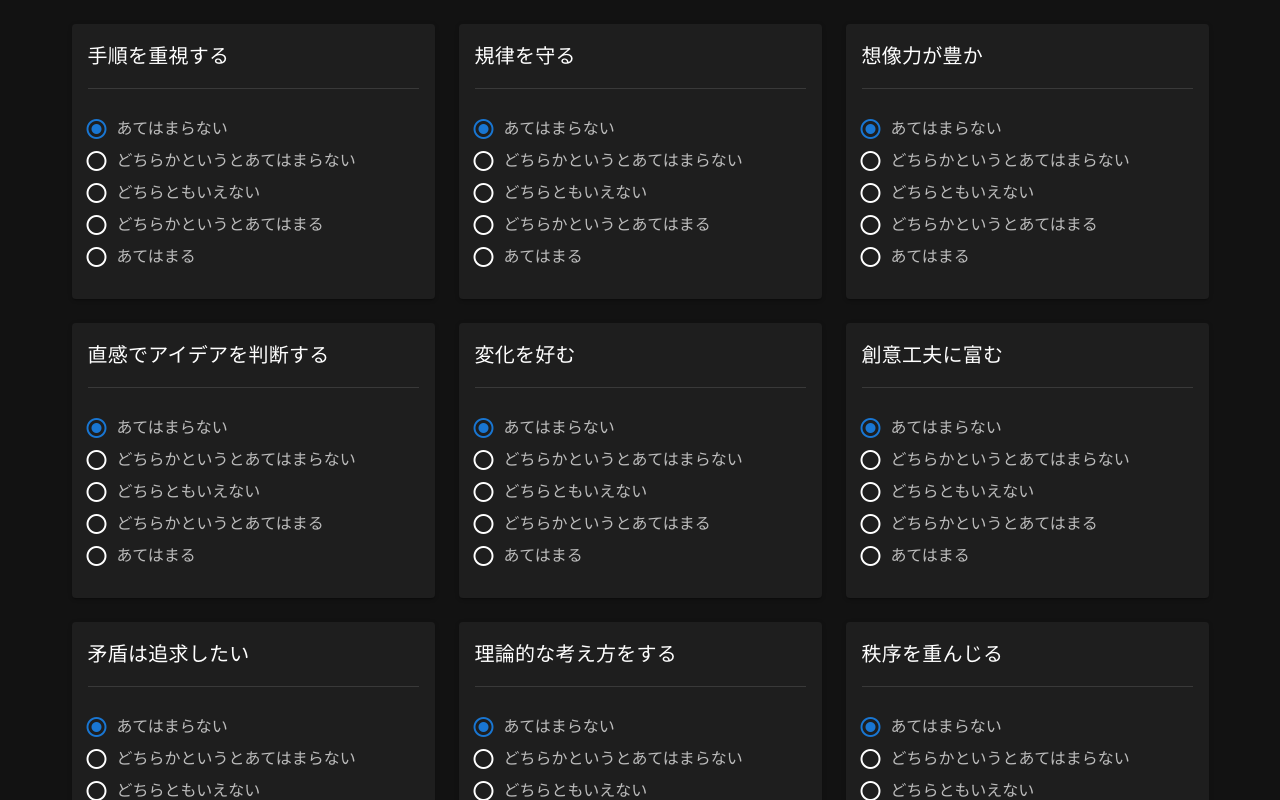
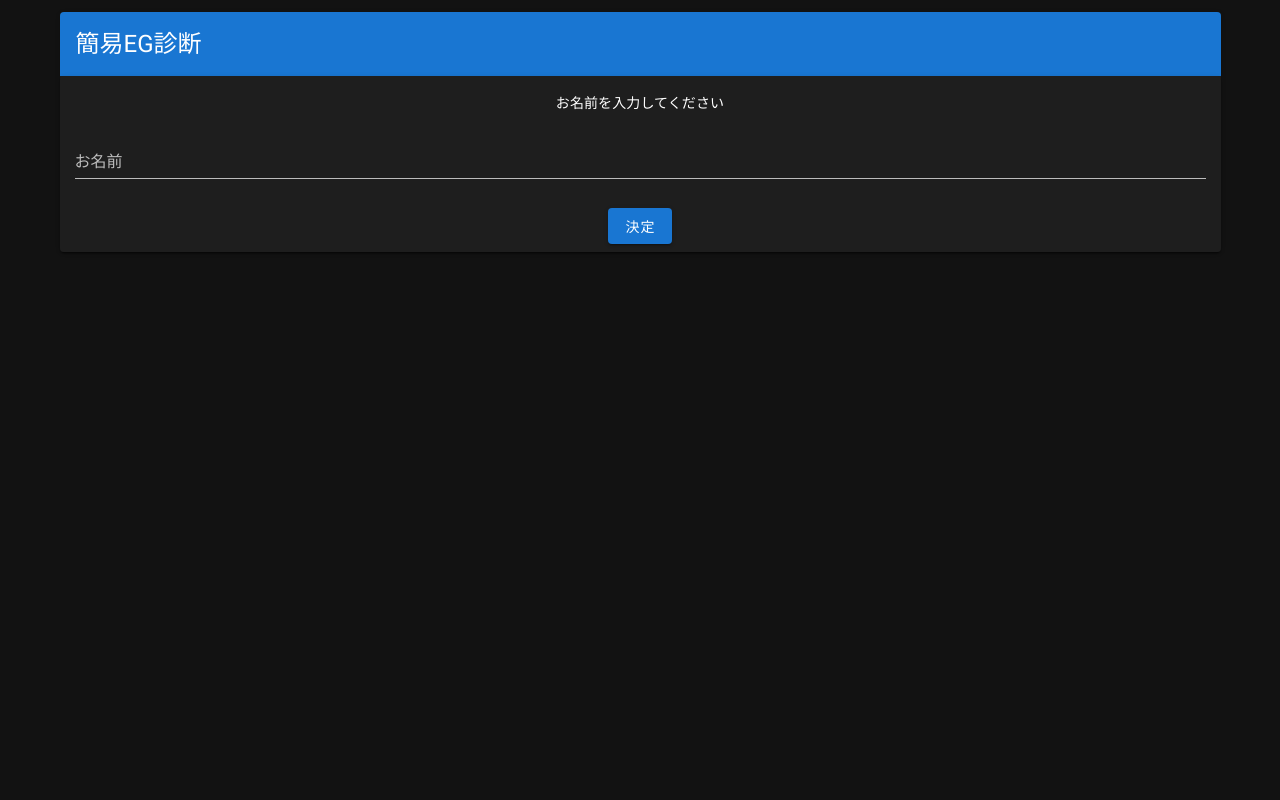
Before and after one commit to Hideyasu/trustring_frontend, a Nuxt app: page / in a window 1280 px wide. Shown: the top 800 px of the page. Built offline with nearby package versions, Linux system fonts and the light colour scheme.

Commit message:
feat: フローを修正

```diff
--- a/pages/index.vue
+++ b/pages/index.vue
@@ -1,6 +1,27 @@
 <template>
   <v-flex>
-    <v-container v-show="!chartShowFlag">
+    <v-card v-if="!isNameSet">
+      <v-card-title class="headline primary white--text" primary-title>
+        簡易EG診断
+      </v-card-title>
+      <v-card align="center">
+        <v-card-text class="white--text">
+          お名前を入力してください
+        </v-card-text>
+        <v-form ref="form" v-model="valid" lazy-validation>
+          <v-text-field
+            v-model="name"
+            label="お名前"
+            :rules="nameRules"
+            style="margin-left: 15px; margin-right: 15px"
+          ></v-text-field>
+          <v-card-actions style="display: inline-block">
+            <v-btn color="primary" @click="setIsNameSet">決定</v-btn>
+          </v-card-actions>
+        </v-form>
+      </v-card>
+    </v-card>
+    <v-container v-else-if="!chartShowFlag">
       <v-row>
         <v-col
           v-for="question in questions.slice(
@@ -47,8 +68,15 @@
           <v-btn color="primary" @click="showResult"> 結果をみる </v-btn>
         </v-col>
       </v-row>
+      <v-row>
+        <v-col align="center">
+          <v-btn color="warning" @click="isNameSet = false">
+            お名前の入力に戻る
+          </v-btn>
+        </v-col>
+      </v-row>
     </v-container>
-    <v-card v-show="chartShowFlag">
+    <v-card v-else-if="chartShowFlag">
       <v-card-title class="headline primary white--text" primary-title>
         診断結果
       </v-card-title>
@@ -57,22 +85,6 @@
       </v-card-text>
       <v-divider></v-divider>
       <v-card align="center">
-        <v-card-text class="white--text">
-          診断結果を送信するにはお名前を入力して、送信ボタンを押してください
-        </v-card-text>
-        <v-form ref="form" v-model="valid" lazy-validation>
-          <v-text-field
-            v-model="name"
-            label="お名前"
-            :rules="nameRules"
-            style="margin-left: 15px; margin-right: 15px"
-          ></v-text-field>
-          <v-card-actions style="display: inline-block">
-            <v-btn color="primary" :disabled="!valid" @click="postResult"
-              >送信</v-btn
-            >
-          </v-card-actions>
-        </v-form>
         <v-card-actions style="display: inline-block">
           <v-btn color="warning" @click="chartShowFlag = false">
             診断にもどる
@@ -95,6 +107,7 @@ export default {
       e1: 0,
       chartShowFlag: false,
       name: '',
+      isNameSet: false,
       nameRules: [(v) => !!v || '名前を入力してください'],
       valid: true,
       result: {},
@@ -298,6 +311,12 @@ export default {
       }
       return array
     },
+    setIsNameSet() {
+      if (!this.$refs.form.validate()) {
+        return
+      }
+      this.isNameSet = true
+    },
     showResult() {
       this.analysisTotal = this.questions.reduce(function (sum, element) {
         if (element.type !== '分析型') {
@@ -339,11 +358,7 @@ export default {
         ],
       }
       this.chartShowFlag = true
-    },
-    postResult() {
-      if (!this.$refs.form.validate()) {
-        return
-      }
+
       this.$axios
         .get(
           'https://script.google.com/macros/s/AKfycbwHkHmAscQsHpU_qm0M_ZYQdid-ZP9haO5SMSRghr5SzdPPRf8/exec',
@@ -360,11 +375,11 @@ export default {
         )
         .then(
           (response) => {
-            alert('送信完了しました')
+            console.log('送信完了しました')
           },
           (error) => {
             console.log(error)
-            alert('失敗しました。時間をおいてから再度やり直してください')
+            alert('送信に失敗しました。時間をおいてから再度やり直してください')
           }
         )
     },
```
